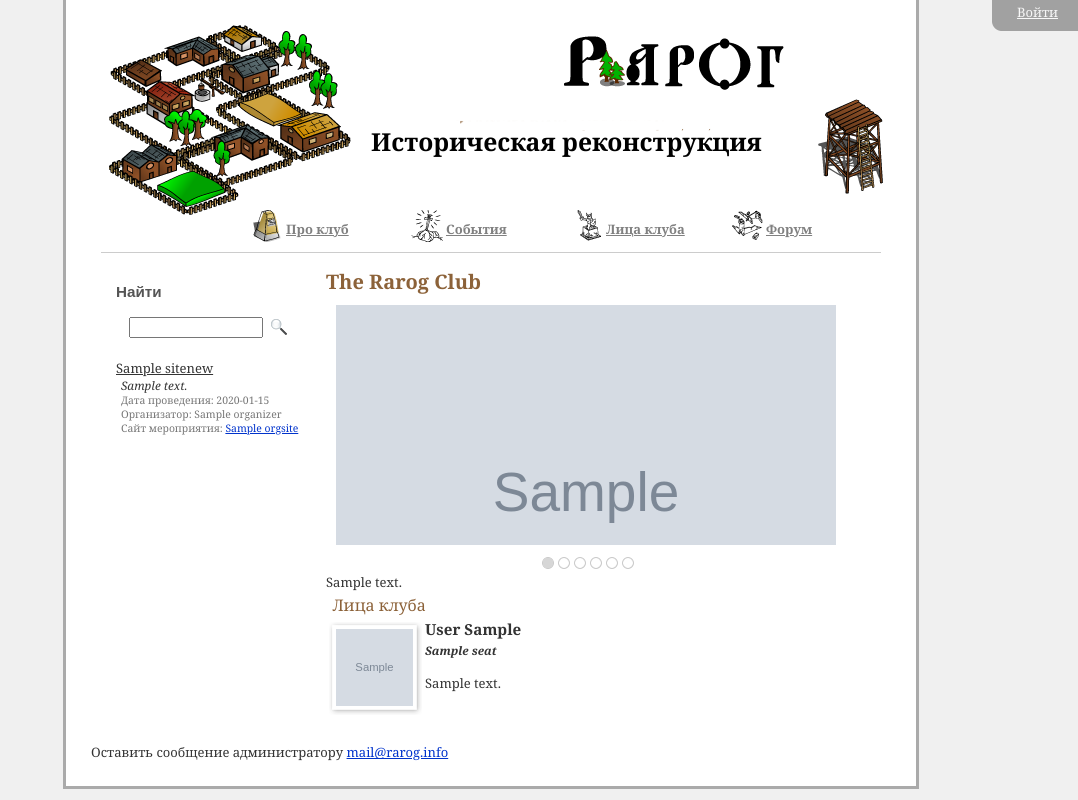
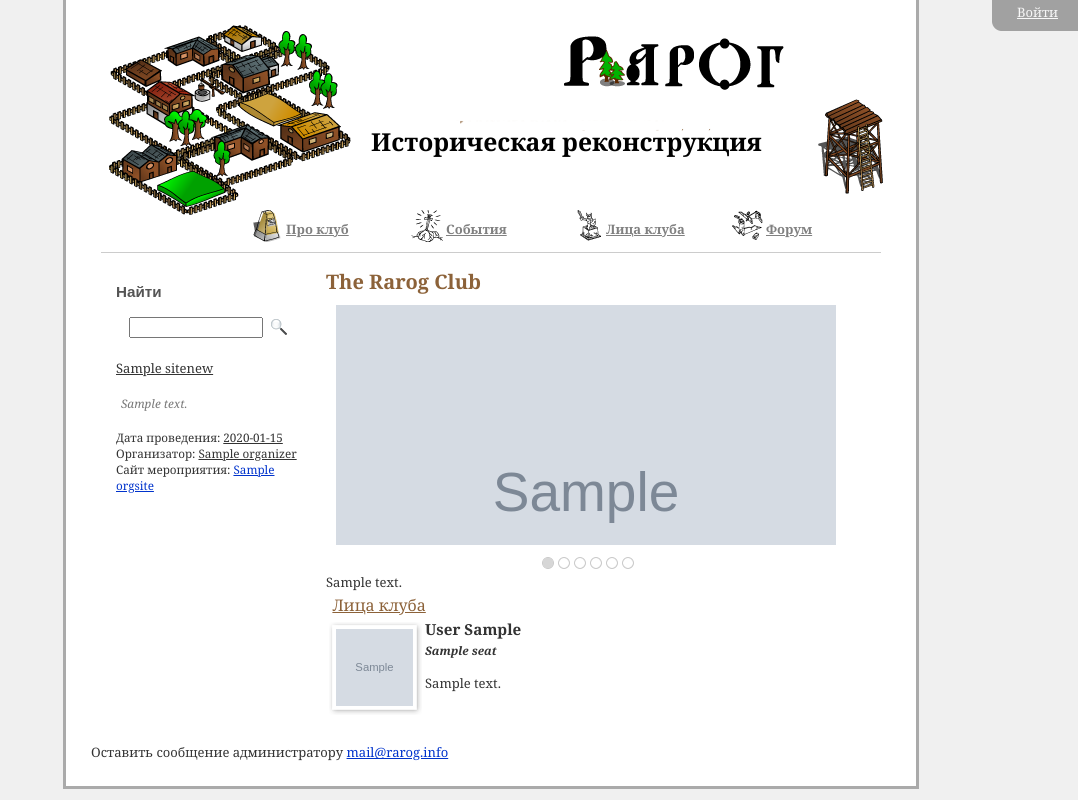
Before and after one commit to Heit/rarog, a Django app: template templates/firstpage/list.html in a window 1280 px wide. Shown: the whole page, without its empty margins (202-1280 px from the left). Run offline with Django 3.2, Linux system fonts and the light colour scheme; the template is opened without the code that fills it: most values are stand-ins (such as "Sample title", 1, 10 or a date in 2020); grey boxes marked "Sample" are stand-in pictures.

Commit message:
User list decoration

```diff
--- a/templates/entries/nav.html
+++ b/templates/entries/nav.html
@@ -6,7 +6,7 @@
         <a class="button-32 button-rarog-history-in" href="/entries">События</a>
     </li>
     <li>
-        <a class="button-32 button-rarog-galery" href="/usersl">Лица клуба</a>
+        <a class="button-32 button-rarog-galery" href="/users">Лица клуба</a>
     </li>
     <li>
         <a class="button-32 button-rarog-forum" href="http://rarog.forum24.ru">Форум</a>
--- a/templates/firstpage/list.html
+++ b/templates/firstpage/list.html
@@ -47,10 +47,12 @@
 		<p class="title" style="text-decoration:underline">
 			{{ sitenew.title }}
 		</p>
-		<p class="content" style="font-size: 0.9em; font-style: italic; padding-left: 5px;">{{sitenew.descriptn}}</p>
-		<p class="date" style="font-size: 0.8em; color: rgb(119, 119, 119); padding-left: 5px;">Дата проведения: {{ sitenew.eventdate }}</p>
-		<p class="organizer" style="font-size: 0.8em; color: rgb(119, 119, 119); padding-left: 5px;">Организатор: {{ sitenew.organizer }}</p>
-		<p class="site" style="font-size: 0.8em; color: rgb(119, 119, 119); padding-left: 5px;">Сайт мероприятия: <a href="{{sitenew.orgsite}}">{{sitenew.orgsite}}</a></p>
+		<br/>
+		<p class="content" style="font-size: 0.9em; font-style: italic; padding-left: 5px; color: rgb(119, 119, 119);">{{sitenew.descriptn}}</p>
+		<br/>
+		<p class="date" style="font-size: 0.9em;">Дата проведения: <span style="text-decoration:underline">{{ sitenew.eventdate }}</span></p>
+		<p class="organizer" style="font-size: 0.9em; ">Организатор: <span style="text-decoration:underline">{{ sitenew.organizer }}</span></p>
+		<p class="site" style="font-size: 0.9em;">Сайт мероприятия: <a href="{{sitenew.orgsite}}">{{sitenew.orgsite}}</a></p>
 		</p>
 	</div>
         {% endfor %}
@@ -58,7 +60,7 @@
 
 {% block story %}
   {% if profile %}
-    <h2>Лица клуба</h2>
+    <h2><a href="/users" style="color:#8C6239"> Лица клуба</a></h2>
 
     <div class="story-frame">
 	{% if profile.photo %}
--- a/templates/users/list.html
+++ b/templates/users/list.html
@@ -5,11 +5,11 @@
 {% endblock %}
 
 {% block content %}
-<div id="users">
 {% for profile in profiles %}
+<div class="userprofile" style="overflow:hidden">
 <div class="story-frame">
     {% if profile.photo %}
-    <img title="Лицо клуба" alt="Лицо клуба" src="{{ profile.photo.get_userthumb_url }}"/>
+    <img title="Лицо клуба" alt="Лицо клуба" src="/{{ profile.photo.get_userthumb_url }}"/>
     {% else %}
     <img title="Лицо клуба" alt="Лицо клуба" src="/images/rarog-unknown-77.png"/>
     {% endif %}
@@ -19,6 +19,7 @@
     <h4 style="margin:0; padding:3px; font-size: 0.9em; font-style:italic;">{{ profile.seat }} </h4>
     <p> {{ profile.description }}</p>
 </div>
+</div>
 {% endfor %}
 </div>
 
```
